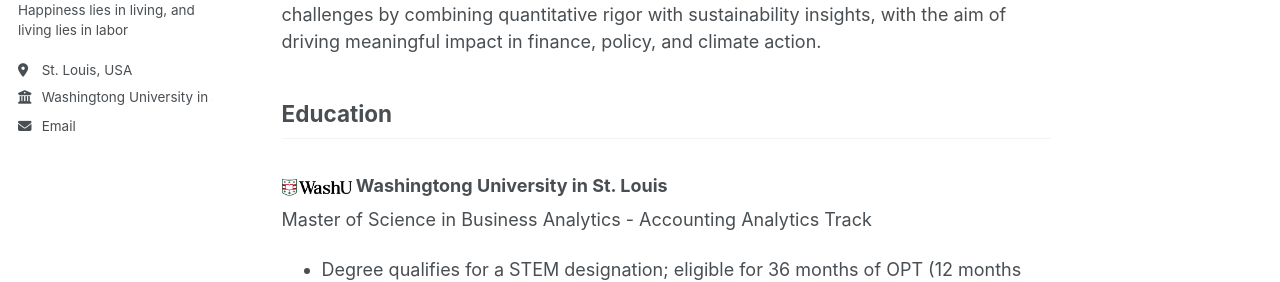
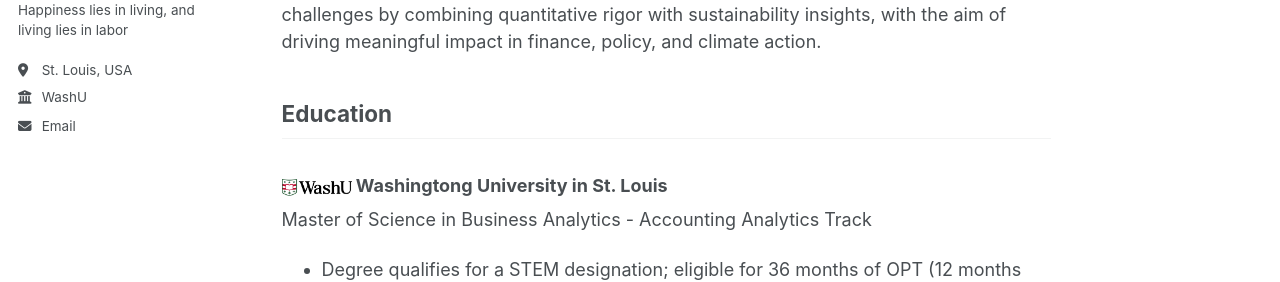
Before and after one commit to yuchen0709/yuchen0709.github.io, a Jekyll site: the page built from _pages/about.md, in a window 1280 px wide. Shown: the part 275-557 px from the top of the page. Built offline with Jekyll 4.4.1, drawn with Linux system fonts in a browser that asks for light colours; a script that is not in the unit is left out.

Commit message:
Update _config.yml

```diff
--- a/_config.yml
+++ b/_config.yml
@@ -28,7 +28,7 @@ author:
   pronouns         : # example: "she/her"
   bio              : "Happiness lies in living, and living lies in labor"
   location         : "St. Louis, USA"
-  employer         : "Washingtong University in St. Louis"
+  employer         : "WashU"
   uri              : # URL
   email            : "wyuchen@wustl.edu"
 
```
